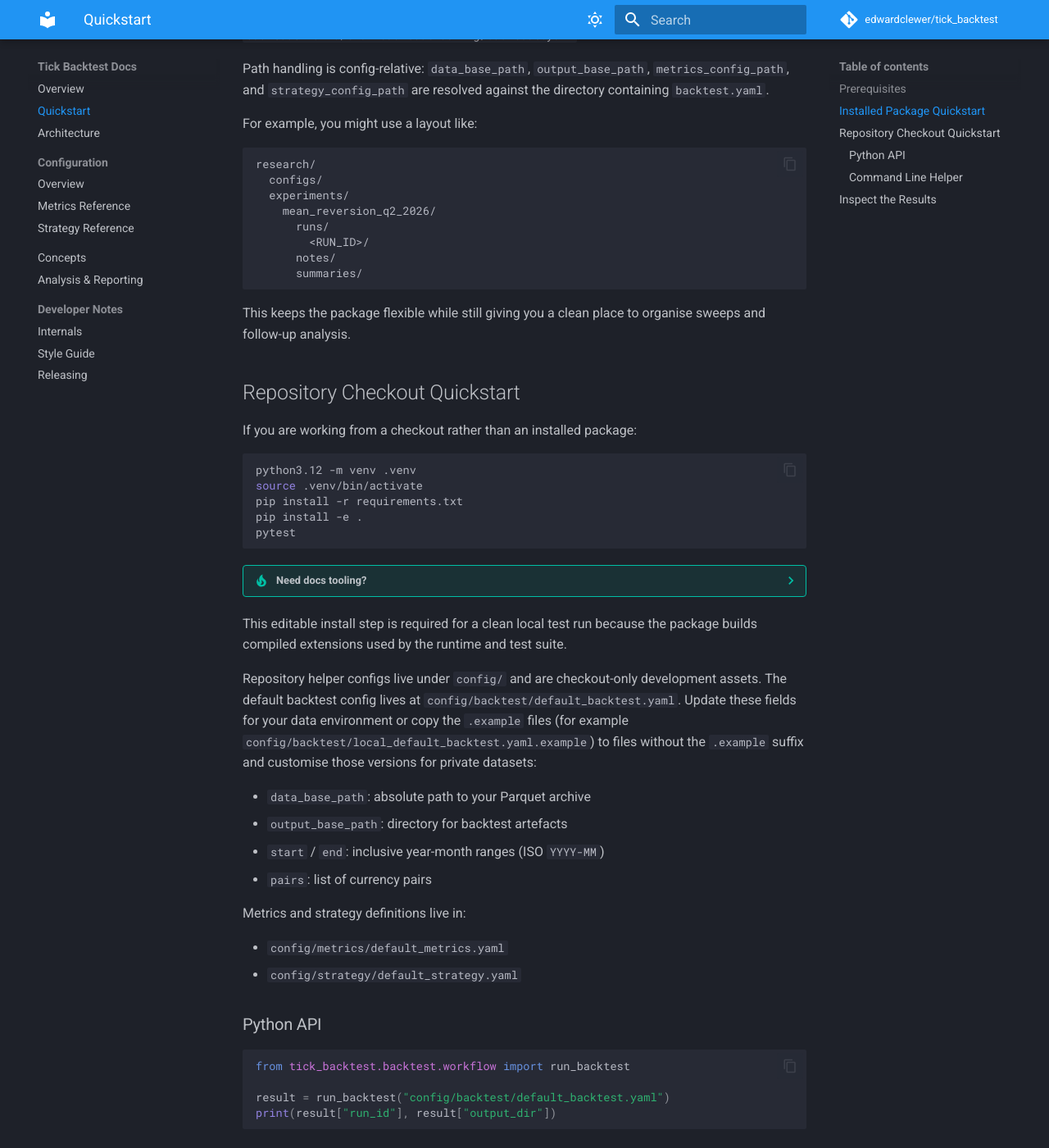
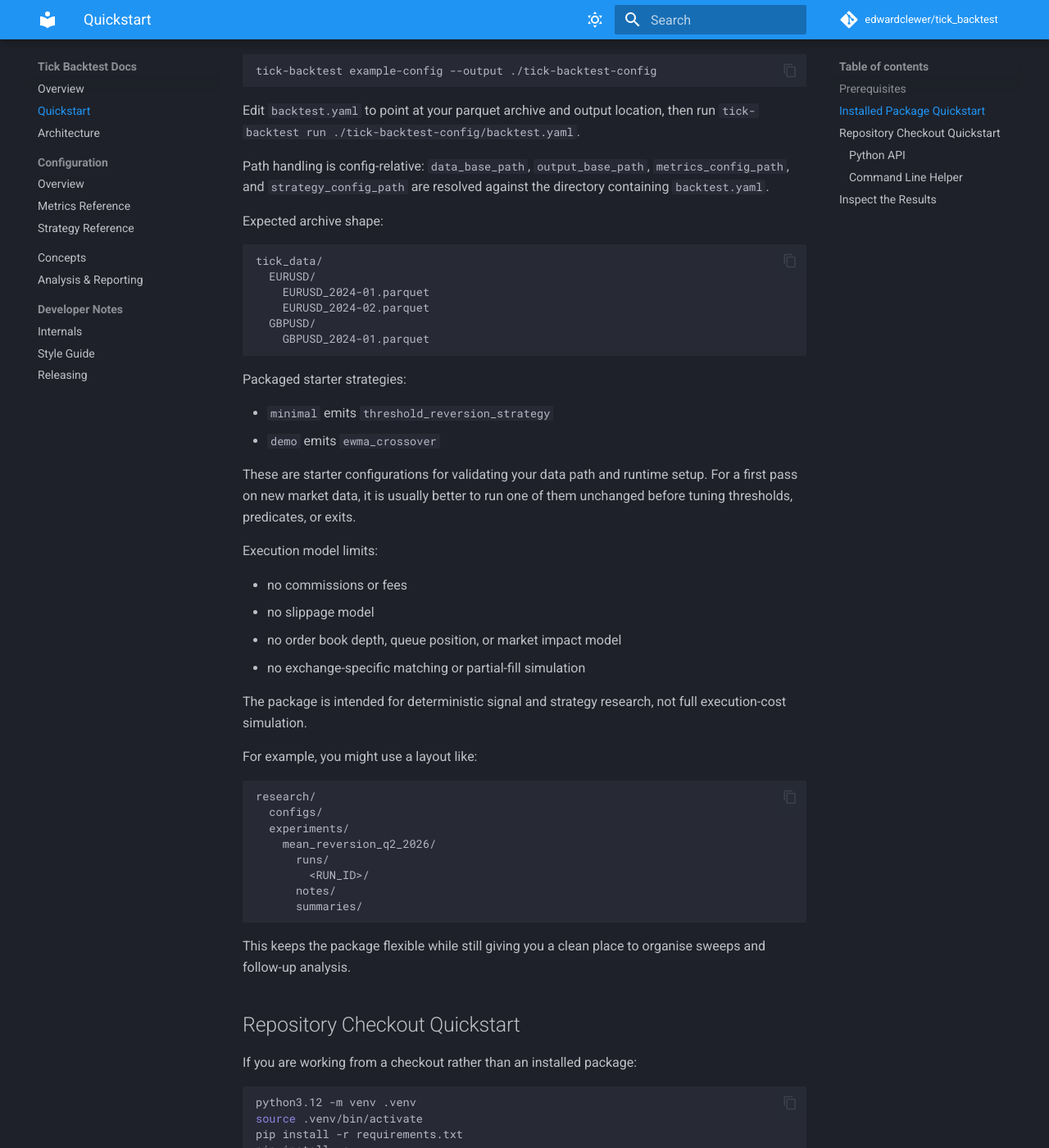
Before and after one commit to edwardclewer/tick_backtest, an MkDocs documentation site: the page built from docs/quickstart.md, in a window 1280 px wide and 1400 px high, scrolled down 1513 px. Shown: the whole window at 82% size. Built offline with MkDocs 1.6.1 and Material for MkDocs 9.7.7, drawn with Linux system fonts in a browser that asks for light colours; comment, search, counter and statistics services are not loaded; some of the changed text lies outside the part shown.

Commit message:
improve golden run, add requirements for local python build. Improve documentation around downloading data, data format, and expected data directory structure

````diff
--- a/docs/quickstart.md
+++ b/docs/quickstart.md
@@ -31,6 +31,8 @@ This guide covers both installed-package usage and repository-checkout usage. In
 If you want to run the bundled demo project, no external market data is required.
 
 For your own data, Tick Backtest expects an existing archive of Parquet shards organised as `{data_root}/{PAIR}/{PAIR}_YYYY-MM.parquet` with `timestamp`, `bid`, and `ask` columns. Tick Backtest does not download market data itself; if you need a fetch pipeline, [`dukascopy-python`](https://github.com/fx-trader/dukascopy-python) is a suitable external option.
+
+If your upstream source is Dukascopy, convert the downloaded data into that Parquet layout before running the package. Tick Backtest does not consume Dukascopy raw exports directly. Preserve pair separation, keep one shard per month, and expose `timestamp`, `bid`, and `ask` in the converted files.
 
 Tick Backtest does not impose an experiment-level directory scheme beyond writing each run to `output_base_path/<RUN_ID>/`. If you are running related strategies or config sweeps, a simple pattern is to group runs under an experiment folder and point `output_base_path` at an experiment-specific `runs/` directory.
 
@@ -71,6 +73,33 @@ tick-backtest example-config --output ./tick-backtest-config
 Edit `backtest.yaml` to point at your parquet archive and output location, then run `tick-backtest run ./tick-backtest-config/backtest.yaml`.
 
 Path handling is config-relative: `data_base_path`, `output_base_path`, `metrics_config_path`, and `strategy_config_path` are resolved against the directory containing `backtest.yaml`.
+
+Expected archive shape:
+
+```text
+tick_data/
+  EURUSD/
+    EURUSD_2024-01.parquet
+    EURUSD_2024-02.parquet
+  GBPUSD/
+    GBPUSD_2024-01.parquet
+```
+
+Packaged starter strategies:
+
+- `minimal` emits `threshold_reversion_strategy`
+- `demo` emits `ewma_crossover`
+
+These are starter configurations for validating your data path and runtime setup. For a first pass on new market data, it is usually better to run one of them unchanged before tuning thresholds, predicates, or exits.
+
+Execution model limits:
+
+- no commissions or fees
+- no slippage model
+- no order book depth, queue position, or market impact model
+- no exchange-specific matching or partial-fill simulation
+
+The package is intended for deterministic signal and strategy research, not full execution-cost simulation.
 
 For example, you might use a layout like:
 
--- a/requirements.txt
+++ b/requirements.txt
@@ -19,3 +19,7 @@ matplotlib>=3.7,<3.9
 pyyaml>=6.0,<6.1
 pytest>=8.0,<9.0
 build>=1.2
+pybind11>=3.0
+setuptools>=68
+wheel>=0.42
+cython>=3.0
````
Also changed, not shown: README.md (+16 -0 lines), 1 other file.
